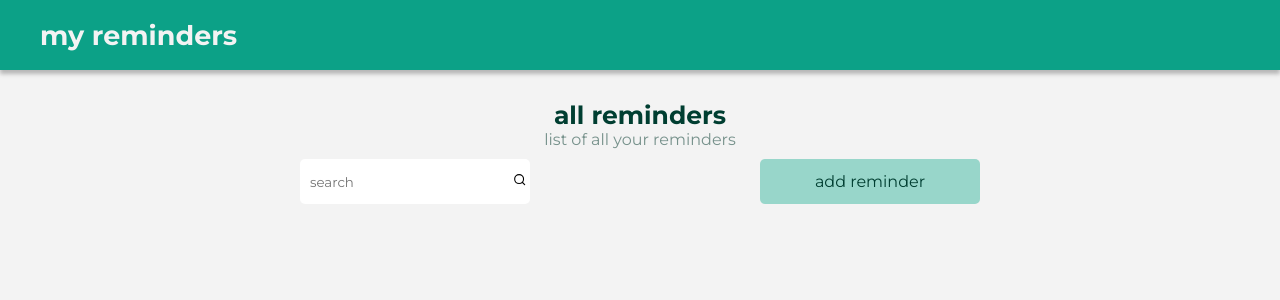
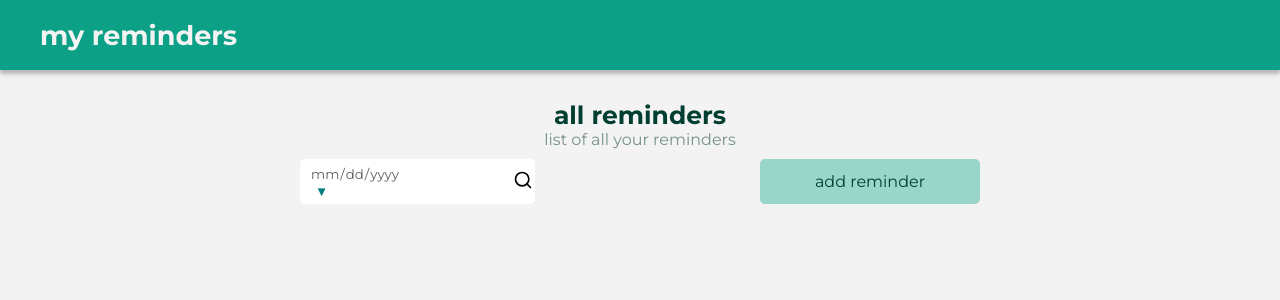
Before and after one commit to vitoriabispo/lembretes, a React (Create React App) app in the folder frontend/: page / in a window 1280 px wide. Shown: the top 300 px of the page. Built offline with nearby package versions, Linux system fonts and the light colour scheme; the HTML template or start-up script is replaced by a standard one.

Commit message:
adding search by date

```diff
--- a/frontend/src/components/AllReminders/AllReminders.css
+++ b/frontend/src/components/AllReminders/AllReminders.css
@@ -42,7 +42,7 @@
 }
 
 #searchButton {
-  width: 20px;
+  width: 25px;
   height: 45px;
   background: #FFFFFF;
   border: none;
--- a/frontend/src/components/AllReminders/AllReminders.js
+++ b/frontend/src/components/AllReminders/AllReminders.js
@@ -4,12 +4,30 @@ import { SingleDate } from "../../components/SingleDate/SingleDate"
 import { NewReminder } from "../../components/NewReminder/NewReminder"
 
 import { FiSearch } from 'react-icons/fi';
+import  api  from '../../service/api'
+import groupBy from "../../utils/groupBy"
+import orderList from "../../utils/orderList"
+import transformDate from "../../utils/transformDate"
 
 import './AllReminders.css';
 
 export function AllReminders({reminders, setReminders}) {
 
   const [newReminderOpen, setNewReminderOpen] = useState(false); /* open and close the sidebar */
+  const [searchDate, setSearchDate] = useState('');
+
+  async function onSearch(e) {
+    e.preventDefault();
+    try {
+      const res = await api.get(`/${searchDate}`);
+
+      const groupedArray = groupBy(res.data, "date");
+      setReminders(orderList(transformDate(groupedArray)));
+      setSearchDate('');
+    } catch (err) {
+      alert('Unable to search the reminder')
+    }
+  }
 
   useEffect(() => {
 
@@ -23,8 +41,13 @@ export function AllReminders({reminders, setReminders}) {
 
       <div className="searchRow">
         <form className="searchForm">
-          <input type="text" id="dateSearch" placeholder="search"/>
-          <button type="submit" id="searchButton" ><FiSearch/></button>
+          <input
+            type="date"
+            id="dateSearch"
+            value={searchDate}
+            onChange={e => setSearchDate(e.target.value)}
+          />
+          <button type="submit" id="searchButton" onClick={(e) => onSearch(e)}><FiSearch size={20}/></button>
         </form>
         <div className="newReminderButton">
           <button  onClick= {() => setNewReminderOpen(true)}>
--- a/frontend/src/components/SingleDate/SingleDate.js
+++ b/frontend/src/components/SingleDate/SingleDate.js
@@ -1,6 +1,6 @@
-import { useEffect } from 'react';
+import {  useEffect } from 'react';
 
-import { FiEdit2, FiTrash } from 'react-icons/fi';
+import { FiTrash } from 'react-icons/fi';
 import { BsFillCaretDownFill } from 'react-icons/bs'
 
 import './SingleDate.css';
@@ -8,6 +8,7 @@ import api from '../../service/api'
 import groupBy from "../../utils/groupBy"
 import orderList from "../../utils/orderList"
 import transformDate from "../../utils/transformDate"
+
 
 export function SingleDate({reminders, setReminders, date}) {
 
@@ -34,12 +35,8 @@ export function SingleDate({reminders, setReminders, date}) {
       const groupedArray = groupBy(res.data, "date");
       setReminders(orderList(transformDate(groupedArray)));
     } catch {
-      alert("Não foi possível excluir o lembrete");
+      alert("Unable to delete the reminder");
     }
-  }
-
-  async function onEdit(e, id) {
-    e.preventDefault();
   }
 
   useEffect(() => {
@@ -59,7 +56,6 @@ export function SingleDate({reminders, setReminders, date}) {
             <div key={reminder.id} className="singleReminder" style={{ backgroundColor: reminder.color }}>
               <p>{reminder.text}</p>
               <div className="singleReminderBtns">
-                <button><FiEdit2 size={22} style={{ backgroundColor: reminder.color }}/></button>
                 <button onClick={(e) => {onDelete(e, reminder.id)}} ><FiTrash size={22} style={{ backgroundColor: reminder.color }} /></button>
               </div>
             </div>
```
Also changed, not shown: frontend/src/components/NewReminder/NewReminder.js (+4 -3 lines), 1 other file (tests, documents, lock files or other folders).
